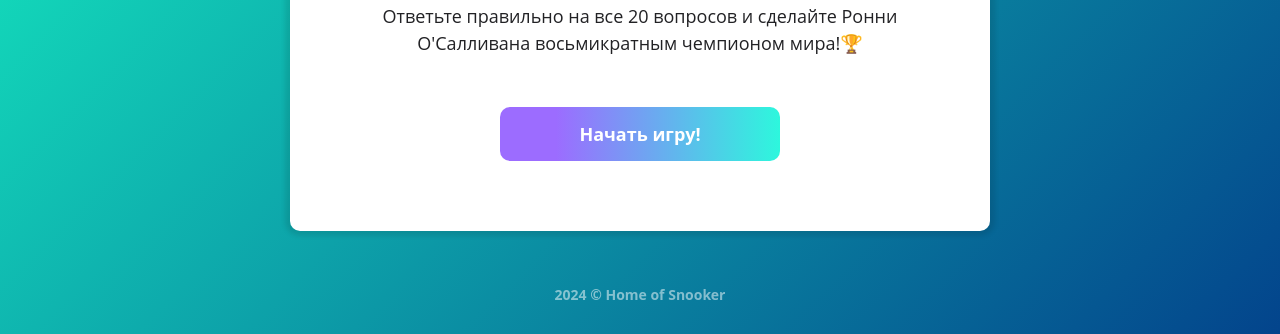
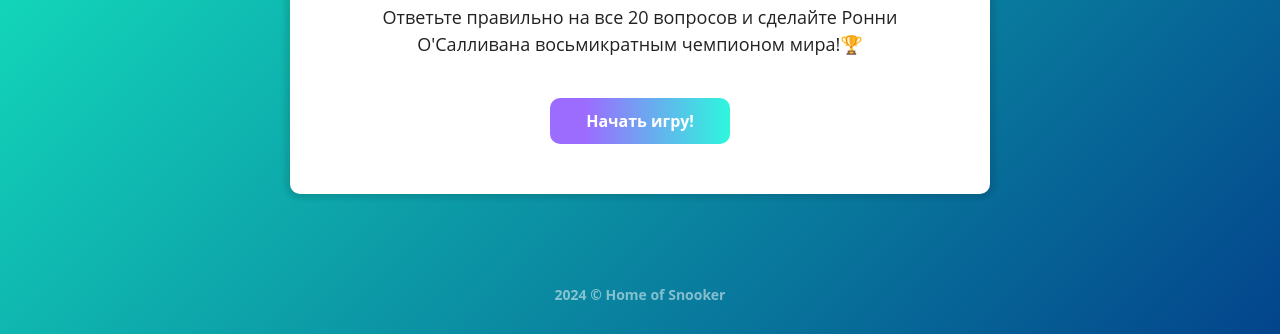
Before and after one commit to everwaveme/js-snooker-quiz-game, a website: page www/index.html in a window 1280 px wide. Shown: the part 466-800 px from the top of the page. Drawn offline with Linux system fonts and the light colour scheme; a web font is replaced by a local one.

Commit message:
edited adaptive for tablet and mobile

```diff
--- a/src/styles/blocks/_main.scss
+++ b/src/styles/blocks/_main.scss
@@ -1,6 +1,5 @@
 .container {
   @include container();
-  position: relative;
 }
 
 .wrap {
@@ -8,20 +7,12 @@
   flex-direction: column;
   justify-content: center;
   align-items: center;
-  padding: 80px 0;
+  padding: 60px 0;
   height: 100vh;
-
-  @media (max-width: $tablet-max) {
-    padding: 70px 0;
-  }
-
-  @media (max-width: $mobile-max) {
-    padding: 60px 0;
-  }
 }
 
 .quiz {
-  padding: 70px;
+  padding: 50px;
   width: 700px;
   max-width: 90vw;
   background-color: #fff;
@@ -30,7 +21,7 @@
   overflow: hidden;
 
   @media (max-width: $tablet-max) {
-    padding: 50px;
+    padding: 40px;
   }
 
   @media (max-width: $mobile-max) {
@@ -38,11 +29,10 @@
   }
 
   .pic {
-    margin: 0 auto 40px auto;
+    margin: 0 auto 30px auto;
     max-width: 200px;
 
     @media (max-width: $mobile-max) {
-      margin: 0 auto 30px auto;
       max-width: 150px;
     }
 
@@ -74,7 +64,7 @@
   }
 
   .title {
-    margin-bottom: 25px;
+    margin-bottom: 20px;
     font-size: 22px;
     color: #222225;
     text-align: center;
@@ -85,7 +75,7 @@
   }
 
   .subtitle {
-    margin-bottom: 25px;
+    margin-bottom: 20px;
     font-size: 18px;
     font-weight: 400;
     line-height: 27px;
@@ -98,7 +88,7 @@
   }
 
   .message {
-    margin-bottom: 25px;
+    margin-bottom: 20px;
     font-size: 18px;
     font-weight: 400;
     color: #222225;
@@ -156,11 +146,11 @@
 .quiz-submit {
   display: block;
   align-items: center;
-  min-width: 50%;
-  margin: 50px auto 0 auto;
-  padding: 15px 30px;
+  min-width: 30%;
+  margin: 40px auto 0 auto;
+  padding: 12px 20px;
   font-family: inherit;
-  font-size: 18px;
+  font-size: 16px;
   font-weight: 700;
   color: #fff;
   background: linear-gradient(90deg, rgba(156,108,255,1) 20%, rgba(45,247,221,1) 100%);
@@ -175,15 +165,8 @@
     transform: translate(0, -2px);
   }
 
-  @media (max-width: $tablet-max) {
-    min-width: 40%;
-    padding: 15px 25px;
-  }
-
   @media (max-width: $mobile-max) {
-    margin: 40px auto 0 auto;
     padding: 12px 25px;
-    font-size: 16px;
   }
 }
 
```
Also changed, not shown: www/style/style.css.
